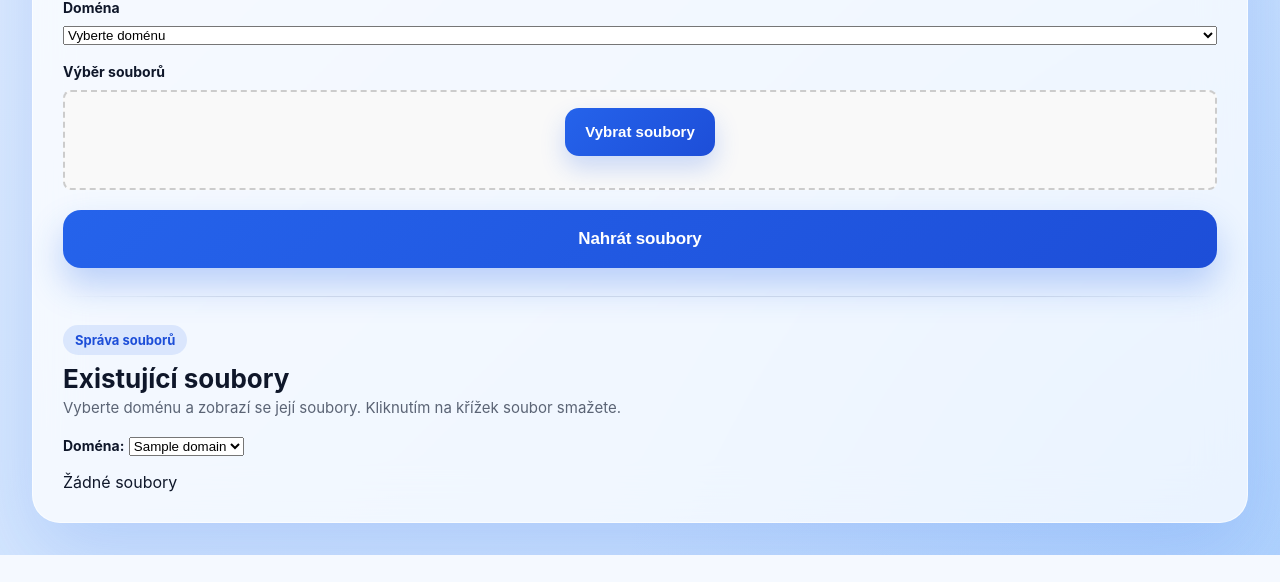
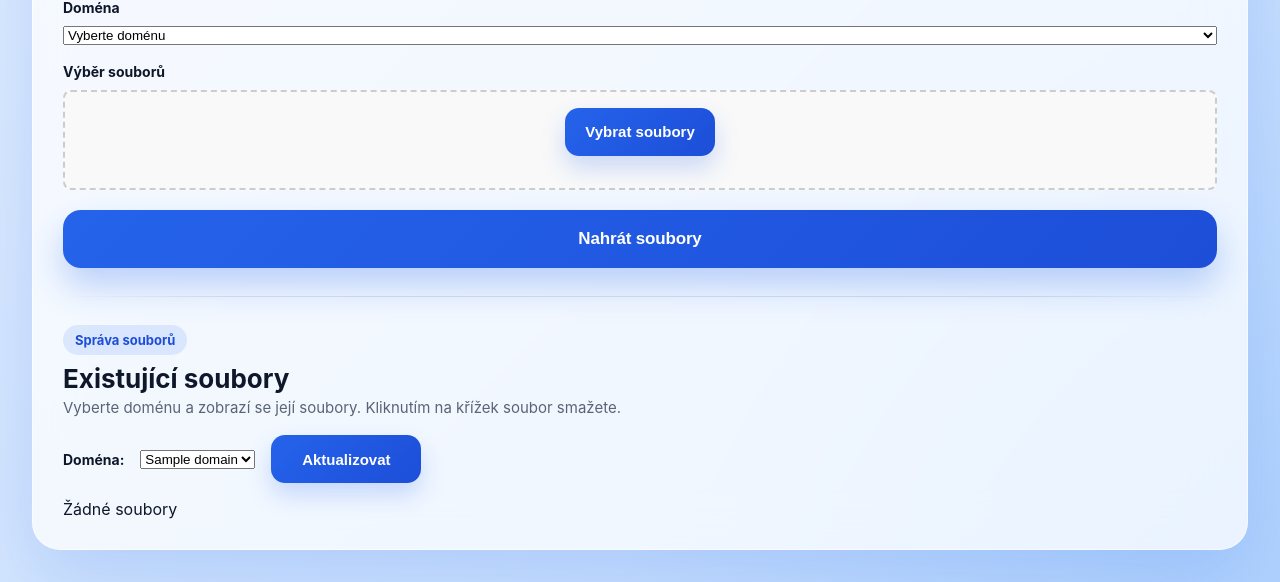
Before and after one commit to BSPWE-Sprava-weboveho-serveru/BSPWE, a PHP site: page /milanovohosting.gg/dashboard.php in a window 1280 px wide. Shown: the part 1627-2209 px from the top of the page. Before the commit the page ends 2182 px from the top, so only its background shows below. Run offline with PHP 8.4, Linux system fonts and the light colour scheme; the visitor is signed in with stand-in values (Sample User, id 1); tables that the repository leaves empty hold one stand-in row (values such as "Sample post"); data that the repository does not hold is empty.

Commit message:
přidání tlačítka pro aktualizaci souborů v doméně

```diff
--- a/webserver/milanovohosting.gg/dashboard.php
+++ b/webserver/milanovohosting.gg/dashboard.php
@@ -454,6 +454,12 @@ $displayedFtpPassword = $ftpPasswordPlainOnce !== null ? $ftpPasswordPlainOnce :
             color: #666;
             font-style: italic;
         }
+        .domain-selector {
+            display: flex;
+            align-items: center;
+            gap: 1rem;
+            flex-wrap: wrap;
+        }
     </style>
 </head>
 <body>
@@ -645,6 +651,7 @@ $displayedFtpPassword = $ftpPasswordPlainOnce !== null ? $ftpPasswordPlainOnce :
                             </option>
                         <?php endforeach; ?>
                     </select>
+                    <button type="button" id="refreshFilesBtn" class="secondary-btn">Aktualizovat</button>
                 </div>
 
                 <div id="filesForDomain">
@@ -654,7 +661,19 @@ $displayedFtpPassword = $ftpPasswordPlainOnce !== null ? $ftpPasswordPlainOnce :
                 <script>
                     const domainSelector = document.getElementById('domain_selector');
                     const filesContainer = document.getElementById('filesForDomain');
+                    const refreshBtn = document.getElementById('refreshFilesBtn');
                     let currentDomain = <?php echo json_encode($selectedDomainForFiles); ?>;
+
+                    if (refreshBtn) {
+                        refreshBtn.addEventListener('click', function() {
+                            const selectedDomain = domainSelector.value;
+                            if (selectedDomain) {
+                                loadFilesForDomain(selectedDomain);
+                            } else {
+                                filesContainer.innerHTML = '<p class="no-files">Vyberte doménu.</p>';
+                            }
+                        });
+                    }
 
                     // Funkce pro načtení souborů pro danou doménu
                     async function loadFilesForDomain(domain) {
```
